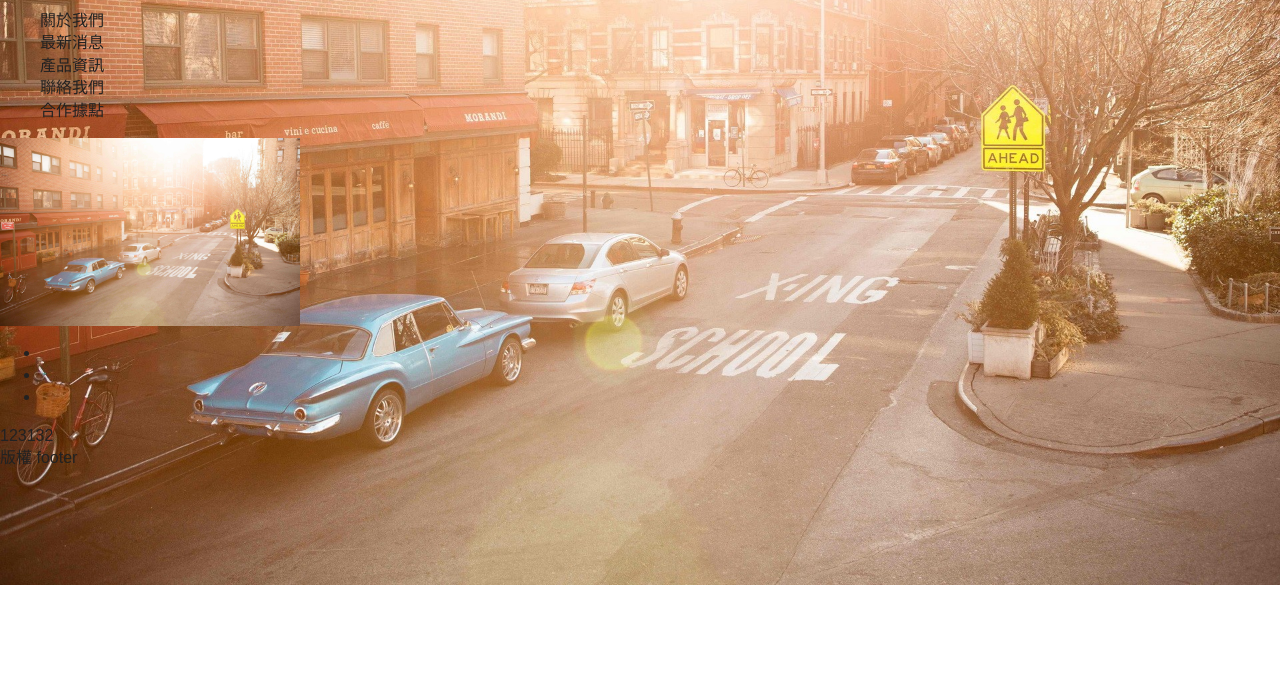
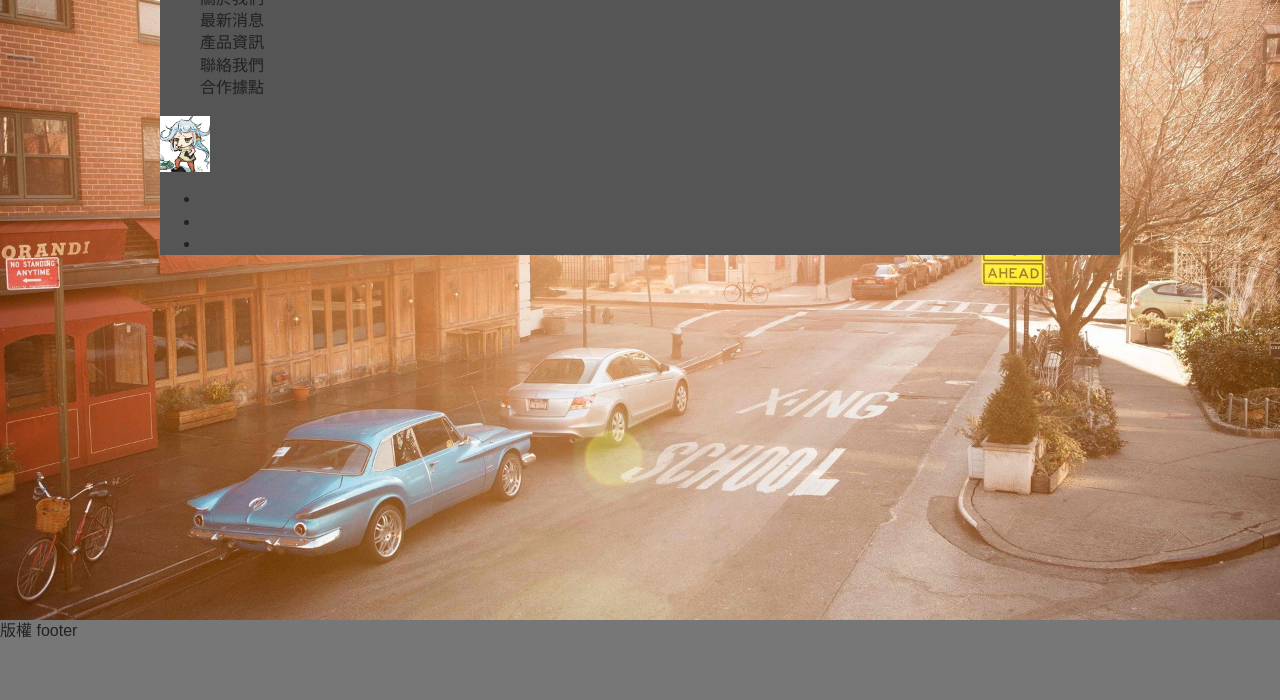
Before and after one commit to bluesea16/chagee-class2, a plain HTML site: page index.html in a window 1280 px wide. Shown: the part 100-800 px from the top of the page. Drawn offline with nearby package versions, Linux system fonts and the light colour scheme.

Commit message:
no2 commit 0715

```diff
--- a/css/aStyle.css
+++ b/css/aStyle.css
@@ -1,12 +1,18 @@
 body{
 	margin: 0;
 	padding: 0;
-    background: url('../img/bg01.jpg') center no-repeat;
+    background: url('../img/bg01.jpg') no-repeat;
 	background-size: cover;
-
-
-
 }
-.hhImg{
-
+.w{
+	width: 960px;
+	margin: 0px auto 0px auto;
+	background: #555;
 }
+footer{
+	width: 100%;
+	height: 80px;
+	background: #777;
+	position: fixed;
+	bottom: 0px;
+}
--- a/index.html
+++ b/index.html
@@ -24,8 +24,11 @@
 
         <!--body Start -->
         	 <!--header Start -->
+
+        	 <div class="w">
+
 					<header>
-				<div class="hhImg">123132132
+
 							<div class="hR">
 								<h1>LOGO</h1>
 								<nav>
@@ -40,7 +43,7 @@
 							</div>
 							<div class="hL">
 								<div class="hLU">
-							<img src="img/bg01.jpg" width="300" heigh="300" alt="">
+									<img src="img/a01.jpg" width="50" heigh="50" alt="">
 								</div>
 								<div class="hLB">
 									<ul>
@@ -49,14 +52,16 @@
 										<li></li>
 									</ul>
 								</div>
-					</div>123132
 							</div>
+
 					</header>
 					<!--header End -->
+				</div>
 
 			<!--footer Start -->
 			<footer>版權 footer</footer>
 			<!--footer End -->
+
         <!--body End -->
 
         <script src="//ajax.googleapis.com/ajax/libs/jquery/1.10.2/jquery.min.js"></script>
```
Lines whose indentation alone changed are shown as unchanged.
